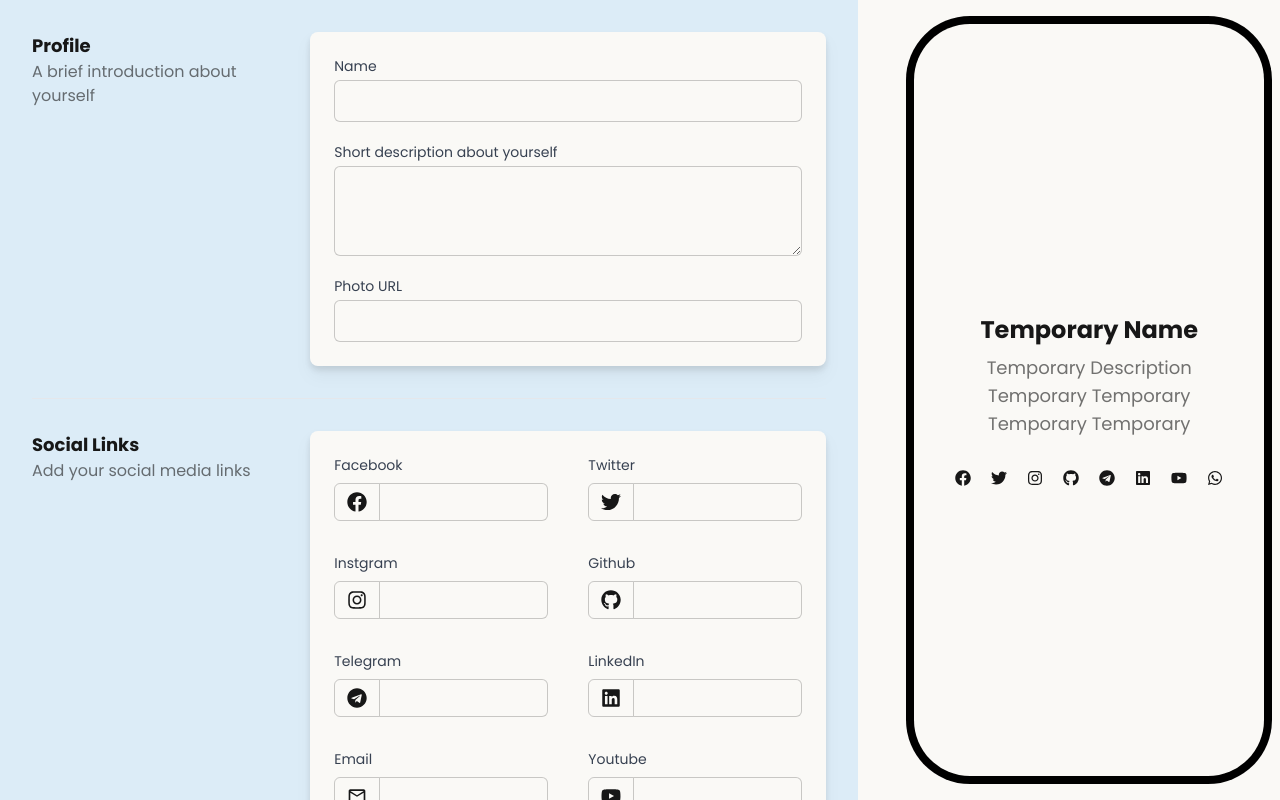
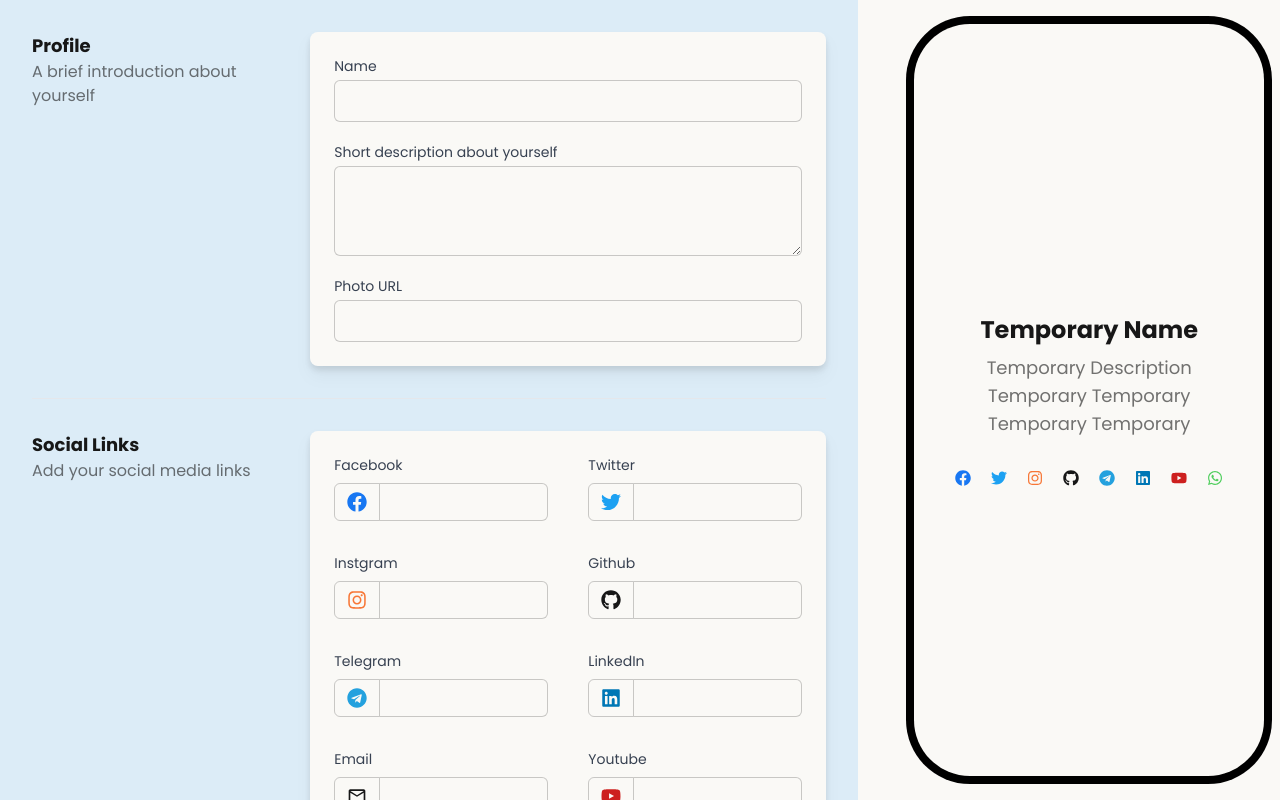
Before and after one commit to muhkyle17/creator-social-profile, a Next.js app: page / in a window 1280 px wide. Built offline with nearby package versions, Linux system fonts and the light colour scheme.

Commit message:
Add hex colors of each social media platform

```diff
--- a/src/app/components/SocialLinks.jsx
+++ b/src/app/components/SocialLinks.jsx
@@ -21,23 +21,51 @@ const SocialLinks = () => {
       </div>
       <div className='w-[65%] h-fit bg-white p-6 rounded-lg drop-shadow-lg flex flex-col gap-8'>
         <div className='flex flex-row gap-10 justify-between'>
-          <SocialLink inputName='facebook' labelName='Facebook' icon={<FaFacebook />} />
-          <SocialLink inputName='twitter' labelName='Twitter' icon={<FaTwitter />} />
+          <SocialLink
+            inputName='facebook'
+            labelName='Facebook'
+            icon={<FaFacebook className='text-[#1877F2]' />}
+          />
+          <SocialLink
+            inputName='twitter'
+            labelName='Twitter'
+            icon={<FaTwitter className='text-[#1DA1F2]' />}
+          />
         </div>
         <div className='flex flex-row gap-10 justify-between'>
-          <SocialLink inputName='instagram' labelName='Instgram' icon={<FaInstagram />} />
+          <SocialLink
+            inputName='instagram'
+            labelName='Instgram'
+            icon={<FaInstagram className='text-[#f77737]' />}
+          />
           <SocialLink inputName='github' labelName='Github' icon={<FaGithub />} />
         </div>
         <div className='flex flex-row gap-10 justify-between'>
-          <SocialLink inputName='telegram' labelName='Telegram' icon={<FaTelegram />} />
-          <SocialLink inputName='linked' labelName='LinkedIn' icon={<FaLinkedin />} />
+          <SocialLink
+            inputName='telegram'
+            labelName='Telegram'
+            icon={<FaTelegram className='text-[#24A1DE]' />}
+          />
+          <SocialLink
+            inputName='linked'
+            labelName='LinkedIn'
+            icon={<FaLinkedin className='text-[#0077B5]' />}
+          />
         </div>
         <div className='flex flex-row gap-10 justify-between'>
           <SocialLink inputName='email' labelName='Email' icon={<MdOutlineMailOutline />} />
-          <SocialLink inputName='youtube' labelName='Youtube' icon={<FaYoutube />} />
+          <SocialLink
+            inputName='youtube'
+            labelName='Youtube'
+            icon={<FaYoutube className='text-[#CD201F]' />}
+          />
         </div>
         <div className='flex flex-row gap-10 justify-between'>
-          <SocialLink inputName='whatsapp' labelName='WhatsApp' icon={<FaWhatsapp />} />
+          <SocialLink
+            inputName='whatsapp'
+            labelName='WhatsApp'
+            icon={<FaWhatsapp className='text-[#4FCE5D]' />}
+          />
           <div className='invisible w-1/2' />
         </div>
       </div>
--- a/src/app/components/SocialProfilePreview.jsx
+++ b/src/app/components/SocialProfilePreview.jsx
@@ -47,14 +47,14 @@ const SocialProfilePreview = () => {
           </div>
 
           <div className='flex flex-row gap-5'>
-            <FaFacebook />
-            <FaTwitter />
-            <FaInstagram />
+            <FaFacebook className='text-[#1877F2]' />
+            <FaTwitter className='text-[#1DA1F2]' />
+            <FaInstagram className='text-[#f77737]' />
             <FaGithub />
-            <FaTelegram />
-            <FaLinkedin />
-            <FaYoutube />
-            <FaWhatsapp />
+            <FaTelegram className='text-[#24A1DE]' />
+            <FaLinkedin className='text-[#0077B5]' />
+            <FaYoutube className='text-[#CD201F]' />
+            <FaWhatsapp className='text-[#4FCE5D]' />
           </div>
         </div>
       </div>
```
